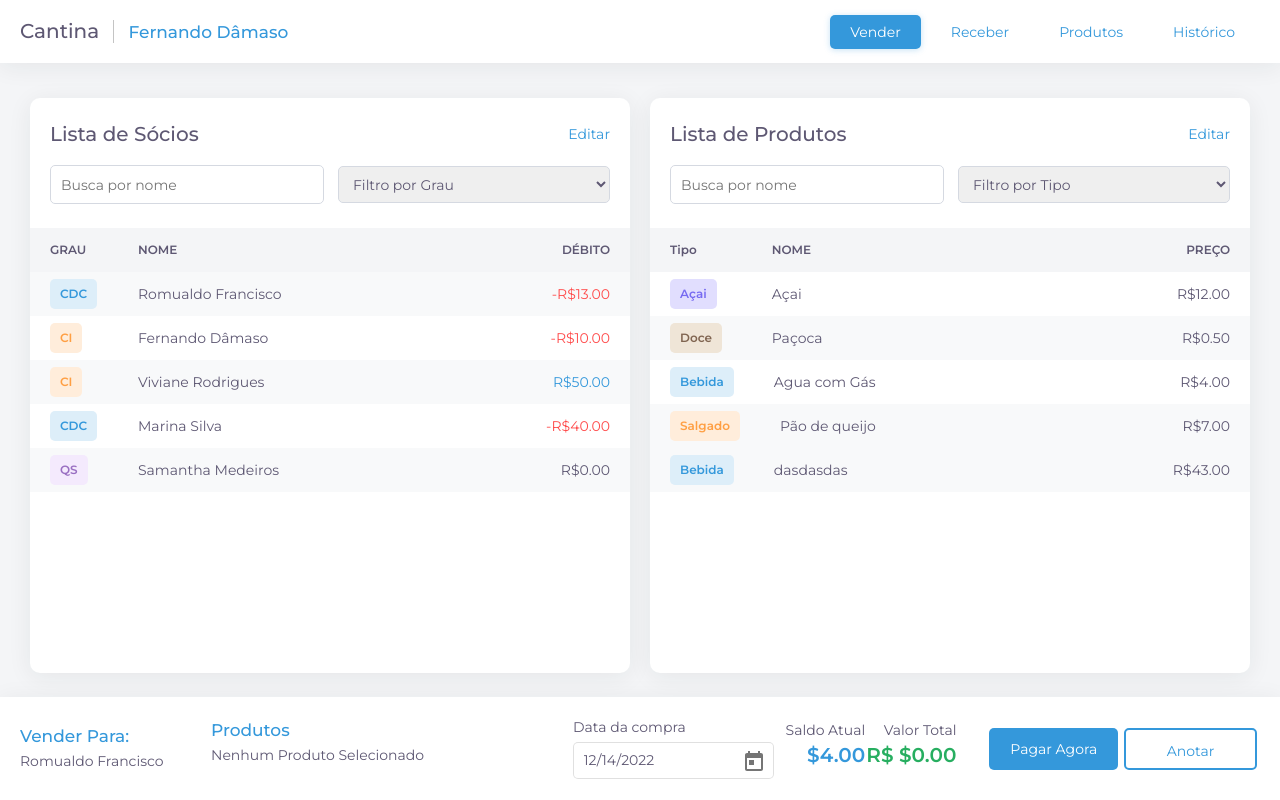
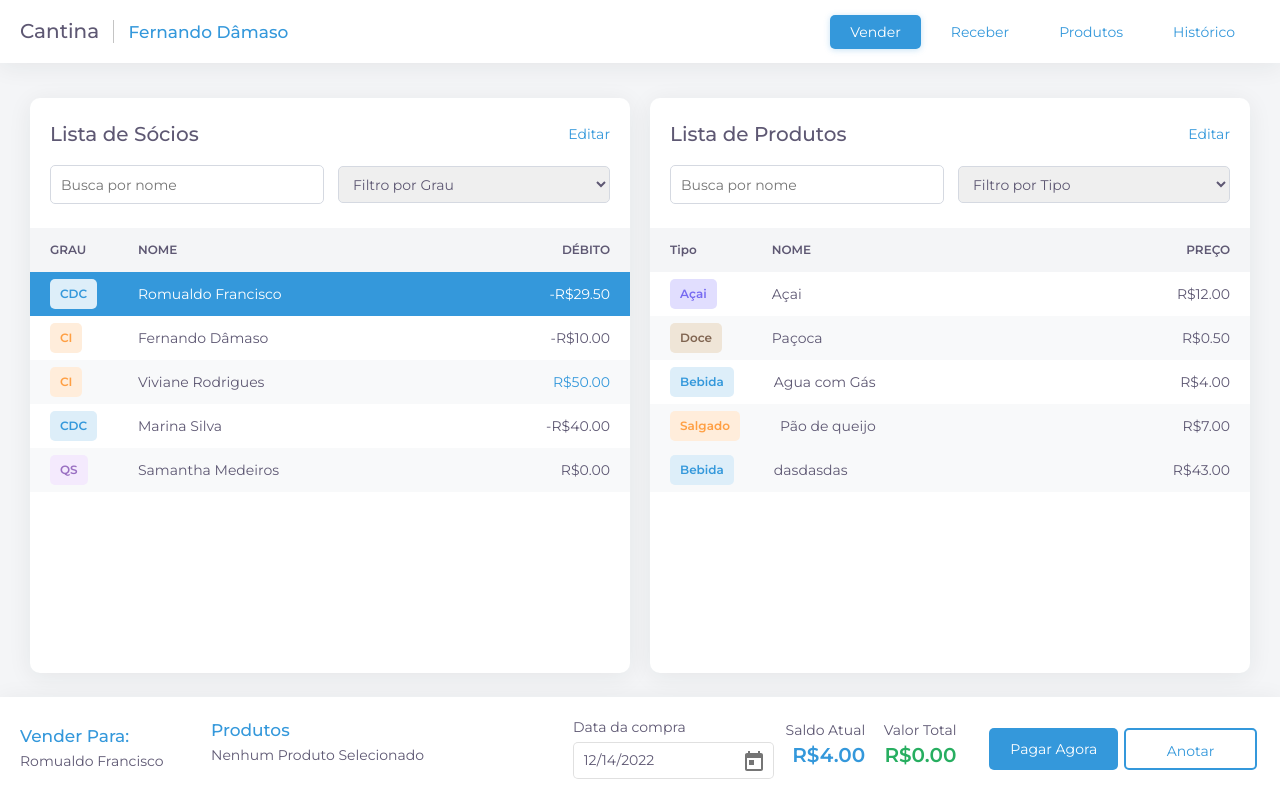
Before and after one commit to fernandodamaso/Cafeteria-Management-System, an Angular app: page /vender in a window 1280 px wide. Both pictures are taken after a click on the element "Romualdo Francisco". Built offline with nearby package versions, Linux system fonts and the light colour scheme; data requests are answered from the project's data file.

Commit message:
barra venda agora avisa ao vender que terminou a compra

```diff
--- a/db.json
+++ b/db.json
@@ -137,6 +137,33 @@
           "status": true,
           "tipo": "Doce",
           "dataCompra": "2022-12-08T03:00:00.000Z"
+        },
+        {
+          "id": 1,
+          "nome": "Açai",
+          "precoVenda": 12,
+          "precoCusto": 4.5,
+          "status": true,
+          "tipo": "Açai",
+          "dataCompra": "2022-12-14T21:50:26.511Z"
+        },
+        {
+          "id": 3,
+          "nome": "Agua com Gás",
+          "precoVenda": 4,
+          "precoCusto": 2,
+          "status": true,
+          "tipo": "Bebida",
+          "dataCompra": "2022-12-14T21:50:26.511Z"
+        },
+        {
+          "id": 2,
+          "nome": "Paçoca",
+          "precoVenda": 0.5,
+          "precoCusto": 0.1,
+          "status": true,
+          "tipo": "Doce",
+          "dataCompra": "2022-12-14T21:50:26.511Z"
         }
       ]
     },
--- a/src/app/tela-vender/barra-venda/barra-venda.component.html
+++ b/src/app/tela-vender/barra-venda/barra-venda.component.html
@@ -34,13 +34,11 @@
   <div class="valores coluna" *ngIf="socioSelecionadoInterno || listaProdutos.length > 0">
     <div class="col">
       <p class="titulo">Saldo Atual</p>
-      <p class="valor" [ngClass]="{ saldoNegativo: socioSelecionadoInterno.saldo < 0, saldoPositivo: socioSelecionadoInterno.saldo >= 0 }">
-        {{ socioSelecionadoInterno.saldo | currency }}
-      </p>
+      <p class="valor" [ngClass]="{ saldoNegativo: socioSelecionadoInterno.saldo < 0, saldoPositivo: socioSelecionadoInterno.saldo >= 0 }">{{ socioSelecionadoInterno.saldo | currency : "R$" }}</p>
     </div>
     <div class="col">
       <p class="titulo">Valor Total</p>
-      <p class="valor verde">R$ {{ valorTotal | currency }}</p>
+      <p class="valor verde">{{ valorTotal | currency : "R$" }}</p>
     </div>
   </div>
   <div class="coluna botoes" *ngIf="socioSelecionadoInterno || listaProdutos.length > 0">
--- a/src/app/tela-vender/barra-venda/barra-venda.component.ts
+++ b/src/app/tela-vender/barra-venda/barra-venda.component.ts
@@ -1,9 +1,9 @@
-import { Component, OnInit, Input } from "@angular/core";
+import { Component, OnInit, Input, Output, EventEmitter } from "@angular/core";
 import { FormControl } from "@angular/forms";
 import { MatDatepickerInputEvent } from "@angular/material/datepicker";
 import { Subject, Subscription } from "rxjs";
 import { SocioModel } from "src/app/_models/socio.model";
-import { MatDialog, MatDialogRef } from "@angular/material/dialog";
+import { MatDialog } from "@angular/material/dialog";
 import { ProdutoModel } from "src/app/_models/produto.model";
 import { PagarComponent } from "src/app/_shared/pagar/pagar.component";
 import { sociosService } from "src/app/_services/socios.service";
@@ -14,6 +14,8 @@ import { sociosService } from "src/app/_services/socios.service";
   styleUrls: ["./barra-venda.component.scss"],
 })
 export class BarraVendaComponent implements OnInit {
+  @Output() terminouCompra = new EventEmitter<boolean>();
+
   @Input()
   set socioSelecionado(value: SocioModel) {
     this.socioSelecionadoInterno = value;
@@ -92,17 +94,17 @@ export class BarraVendaComponent implements OnInit {
       next: (data) => data,
       error: (e) => console.error(e),
       complete: () => {
-
         let listaNomes = [];
 
         for (let i = 0; i < this.listaProdutos.length; i++) {
           listaNomes.push(this.listaProdutos[i].nome);
-
         }
 
         alert("anotado os produtos: " + JSON.stringify(listaNomes) + " para o sócio: " + this.socioSelecionadoInterno.nome);
         this.socioSelecionadoInterno = undefined!;
         this.listaProdutos = [];
+
+        this.terminouCompra.emit(true);
       },
     });
   }
--- a/src/app/tela-vender/vender.component.html
+++ b/src/app/tela-vender/vender.component.html
@@ -25,7 +25,7 @@
       </thead>
 
       <tbody>
-        <tr (click)="pegarSocio(socio)" *ngFor="let socio of dataSocios | buscaPalavras : filterSocios | buscaGrau : filterGrau">
+        <tr  (click)="setIndex(i)" [class.active]="socioSelecionadoIndex === i" (click)="pegarSocio(socio)" *ngFor="let socio of dataSocios | buscaPalavras : filterSocios | buscaGrau : filterGrau ; let i = index">
           <td>
             <span
               [ngClass]="{
@@ -101,4 +101,4 @@
   </div>
 </div>
 
-<app-barra-venda [produtoSelecionado]="produtoSelecionado" [socioSelecionado]="socioSelecionado"></app-barra-venda>
+<app-barra-venda (terminouCompra)="terminouCompra($event)" [produtoSelecionado]="produtoSelecionado" [socioSelecionado]="socioSelecionado"></app-barra-venda>
--- a/src/app/tela-vender/vender.component.scss
+++ b/src/app/tela-vender/vender.component.scss
@@ -22,6 +22,13 @@
     &.socios {
       tr {
 
+        &.active {
+          background-color: #3498DB;
+          color: #fff!important;
+          .debito, .nome {
+            color: #fff!important;
+          }
+        }
         td,
         th {
           &:nth-child(1) {
@@ -35,13 +42,14 @@
           }
 
           span {
+            transition: color ease-in-out 0.1s;
             &.saldoPositivo {
               color: #3498DB;
 
             }
 
             &.saldoNegativo {
-              color: #ff4c4c;
+              // color: #ff4c4c;
             }
           }
 
--- a/src/app/tela-vender/vender.component.ts
+++ b/src/app/tela-vender/vender.component.ts
@@ -1,5 +1,5 @@
 import { Component, OnInit } from "@angular/core";
-import { Subject } from 'rxjs';
+import { Subject } from "rxjs";
 import { SocioModel } from "../_models/socio.model";
 import { ProdutoModel } from "../_models/produto.model";
 import { produtosService } from "../_services/produtos.service";
@@ -21,9 +21,8 @@ export class VenderComponent implements OnInit {
   filterTipo = "";
   socioSelecionado: SocioModel;
   jsonDataResult: any;
-
   produtoSelecionado: Subject<ProdutoModel> = new Subject();
-
+  socioSelecionadoIndex: number;
 
   ngOnInit(): void {
     this.getData();
@@ -53,4 +52,14 @@ export class VenderComponent implements OnInit {
     this.produtoSelecionado.next(produto);
   }
 
+  setIndex(index: number) {
+    this.socioSelecionadoIndex = index;
+  }
+
+  terminouCompra(terminouCompraIndex: boolean) {
+    if (terminouCompraIndex == true) {
+      this.socioSelecionadoIndex = undefined!;
+      this.getData();
+    }
+  }
 }
--- a/src/styles.scss
+++ b/src/styles.scss
@@ -207,6 +207,9 @@ table {
       td {
         background-color: $azul;
         color: #fff !important;
+        .debito {
+          color: #fff !important;
+        }
       }
     }
   }
```
